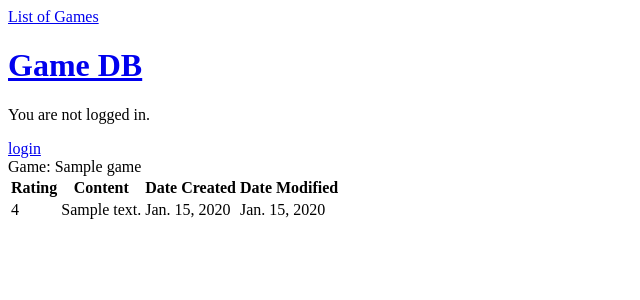
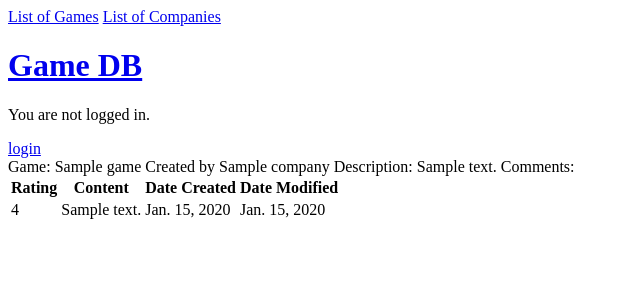
Before and after one commit to amavelino/game_db_165, a Django app: page /main/games/1 in a window 1280 px wide. Shown: the top 300 px of the page, without its empty margins (0-640 px from the left). Run offline with Django 3.2, Linux system fonts and the light colour scheme; tables that the repository leaves empty hold one stand-in row (values such as "Sample post").

Commit message:
Added edit forms for companies and games. Also added display for companies.

```diff
--- a/gamedb/templates/base.html
+++ b/gamedb/templates/base.html
@@ -6,6 +6,7 @@
 	<body>
 		<div class="page-header">
 			<a href="{% url 'show_games' %}" class="top-menu">List of Games</a>
+			<a href="{% url 'show_company' %}" class="top-menu">List of Companies</a>
 			{% if user.is_authenticated %}
 			<a href="{% url 'add_company' %}" class="top-menu">Add Company</a>
 			<a href="{% url 'add_game' %}" class="top-menu">Add Game</a>
--- a/gamedb/templates/show-game-info.html
+++ b/gamedb/templates/show-game-info.html
@@ -2,7 +2,11 @@
 
 {% block content %}
 	Game: {{ game.title }}
+	Created by {{ game.made_by }}
+	Description:
+	{{ game.description }}
 
+	Comments:
 	<table>
 		<thead>
 			<tr>
--- a/gamedb/urls.py
+++ b/gamedb/urls.py
@@ -4,8 +4,13 @@ from . import views
 
 urlpatterns = [
 	path('company/add', views.add_company, name='add_company'),
+	path('company/', views.show_company, name='show_company'),
+	#path('company/<int:compid>', views.show_company_info, name='show_company_info'),
+	path('company/<int:compid>/edit', views.edit_company, name='edit_company'),
+
 	path('games/add', views.add_game, name='add_game'),
 	path('games/', views.show_games, name='show_games'),
 	path('games/<int:gid>', views.show_game_info, name='show_game_info'),
+	path('games/<int:gid>/edit', views.edit_game, name='edit_game'),
 	path('games/<int:gid>/add-comment/', views.add_comment, name='add_comment'),
 ]
--- a/gamedb/views.py
+++ b/gamedb/views.py
@@ -2,7 +2,7 @@ from django.shortcuts import render, redirect
 from django.contrib.auth.decorators import login_required
 import datetime
 from django.utils import timezone
-from .models import Game, Comment
+from .models import Game, Comment, Company
 from .forms import CompanyForm, GameForm, CommentForm
 
 @login_required
@@ -16,6 +16,26 @@ def add_company(request):
 		form = CompanyForm()
 	return render(request, 'add.html', {'form':form, 'item': "Company"})
 
+def show_company(request):
+	items = Company.objects.all()
+	return render(request, 'show-company.html', {'comp_list':items})
+
+@login_required
+def edit_company(request, compid):
+	company_obj = Company.objects.get(pk=compid)
+
+	if request.method == "POST":
+		form = CompanyForm(request.POST, instance=company_obj)
+		if form.is_valid():
+			company = form.save(commit=False)
+			company.save()
+	else:
+		form = CompanyForm(instance=company_obj)
+	return render(request, 'edit.html', {'form':form, 'item': "Company"})
+
+
+
+
 @login_required
 def add_game(request):
 	if request.method == "POST":
@@ -26,6 +46,29 @@ def add_game(request):
 	else:
 		form = GameForm()
 	return render(request, 'add.html', {'form':form, 'item':"Game"})
+
+def show_games(request):
+	items = Game.objects.all()
+	return render(request, 'show-games.html', {'game_list':items})
+
+def show_game_info(request, gid):
+	game = Game.objects.get(pk=gid)
+	comments = Comment.objects.filter(gid=gid)
+
+	return render(request, 'show-game-info.html', {'game':game, 'comments':comments})
+
+@login_required
+def edit_game(request, gid):
+	game_obj = Game.objects.get(pk=gid)
+
+	if request.method == "POST":
+		form = GameForm(request.POST, instance=game_obj)
+		if form.is_valid():
+			game = form.save(commit=False)
+			game.save()
+	else:
+		form = GameForm(instance=game_obj)
+	return render(request, 'edit.html', {'form': form, 'item':"Game"})
 
 @login_required
 def add_comment(request, gid):
@@ -42,13 +85,3 @@ def add_comment(request, gid):
 	else:
 		form = CommentForm()
 	return render(request, 'add.html', {'form':form, 'item':"Comment", 'game':game.title})
-
-def show_games(request):
-	items = Game.objects.all()
-	return render(request, 'show-games.html', {'game_list':items})
-
-def show_game_info(request, gid):
-	game = Game.objects.get(pk=gid)
-	comments = Comment.objects.filter(gid=gid)
-
-	return render(request, 'show-game-info.html', {'game':game, 'comments':comments})
```
Also changed, not shown: gamedb/templates/edit.html (added, +11 -0 lines), gamedb/templates/show-company.html (added, +22 -0 lines).
